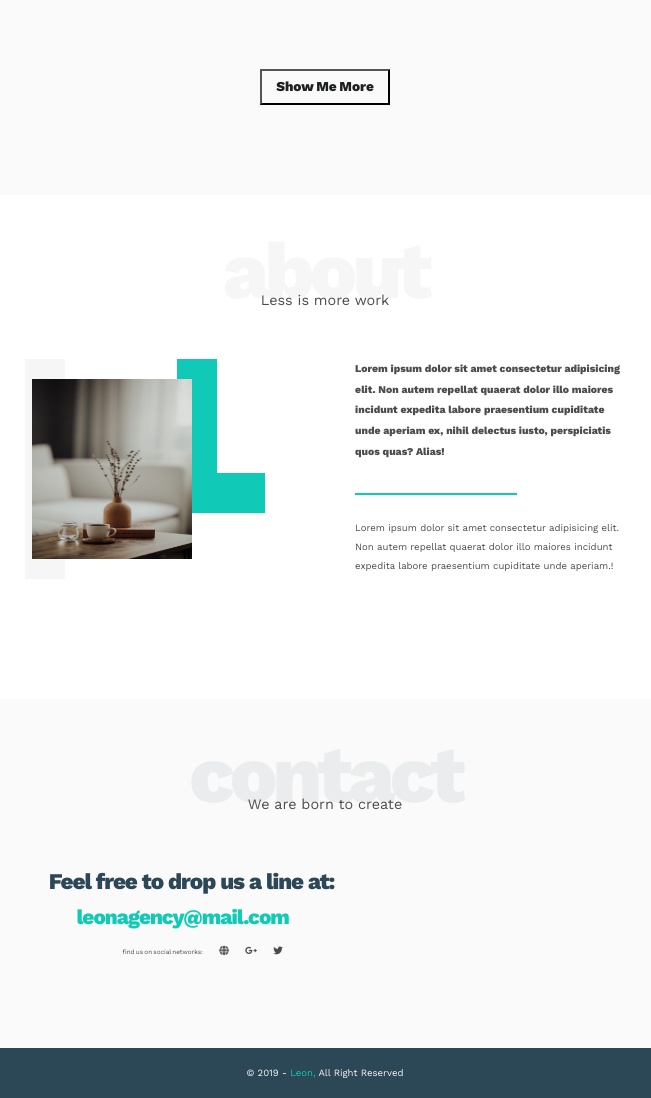
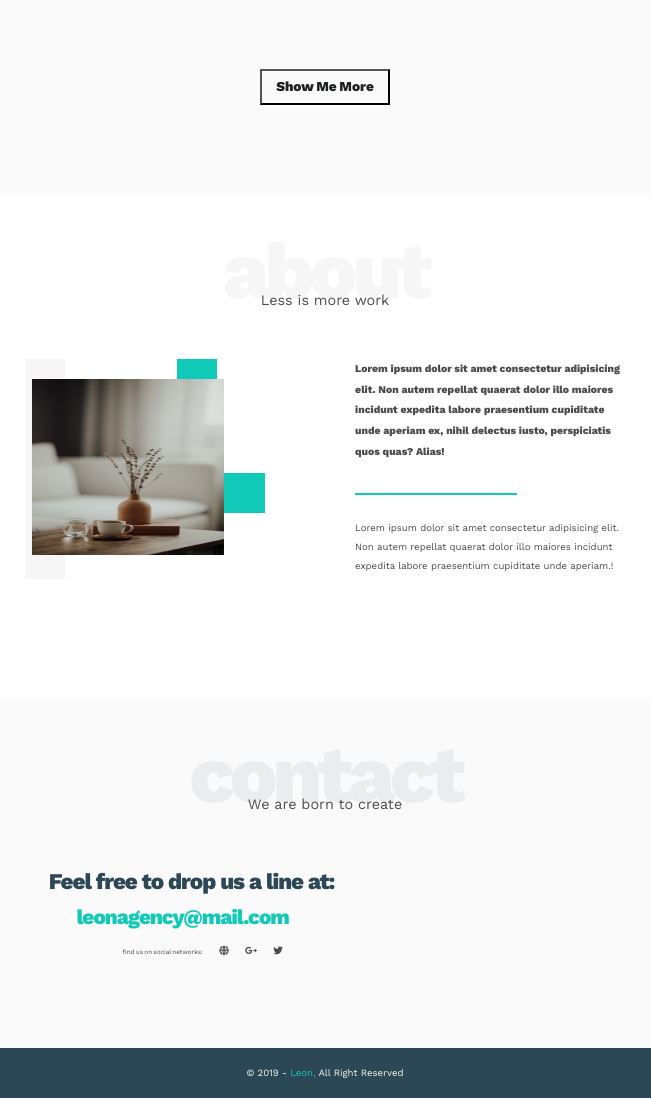
Before and after one commit to Anas610/Leon, a plain HTML site: page index.html in a window 1280 px wide. Shown: the part 1802-2900 px from the top of the page, without its empty margins (315-966 px from the left). Drawn offline with nearby package versions, Linux system fonts and the light colour scheme.

Commit message:
ay kalam

```diff
--- a/css/Leon.css
+++ b/css/Leon.css
@@ -545,8 +545,8 @@ main > ul > li > p {
 }
 
 .about-space > .about-img > img {
-    width: 160px;
-    height: 180px;
+    width: 80%;
+    height: 80%;
     position: absolute;
     left: 3%;
     top: 20px;
```
